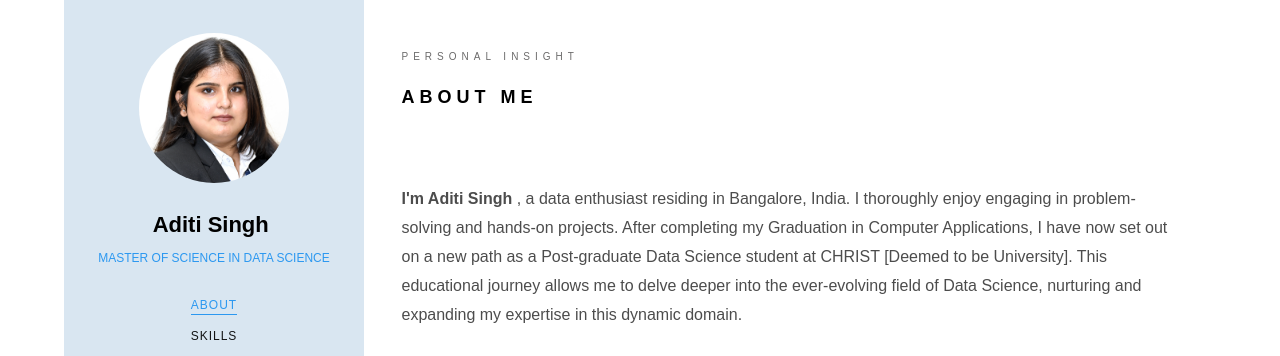
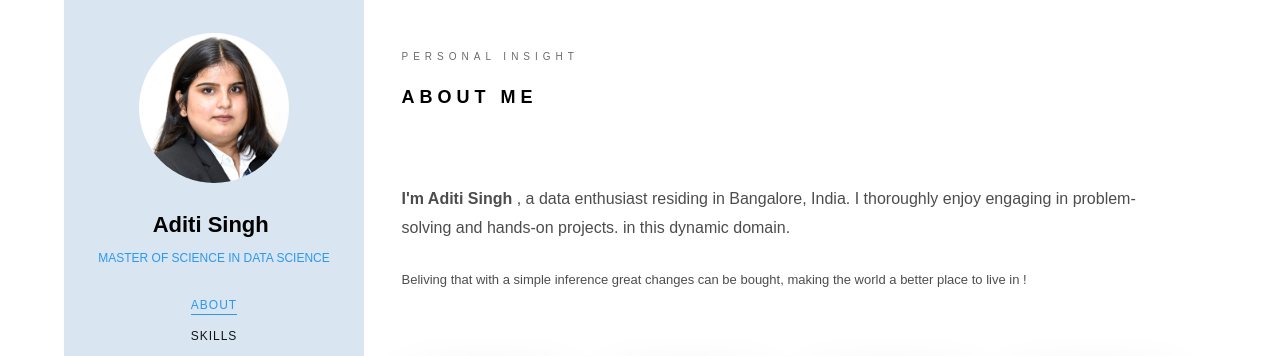
Before and after one commit to 003ADITISINGH/003ADITISINGH, a plain HTML site: page index.html in a window 1280 px wide. Shown: the part 102-458 px from the top of the page. Drawn offline with Linux system fonts and the light colour scheme; a web font is replaced by a local one.

Commit message:
Add files via upload

```diff
--- a/index.html
+++ b/index.html
@@ -109,12 +109,7 @@
 											<p>
 												<font size="3.5"><strong>I'm Aditi Singh </strong>, a data
 													enthusiast residing in Bangalore, India. I thoroughly enjoy
-													engaging in problem-solving and hands-on projects. After completing
-													my Graduation in Computer Applications, I have
-													now set out on a new path as a Post-graduate Data Science student at
-													CHRIST [Deemed to be University]. This educational journey
-													allows me to delve deeper into the ever-evolving field of Data
-													Science, nurturing and expanding my expertise
+													engaging in problem-solving and hands-on projects.
 													in this dynamic domain.</font>
 											</p>
 											<font size="2.8">Beliving that with a simple inference great changes can be
```
